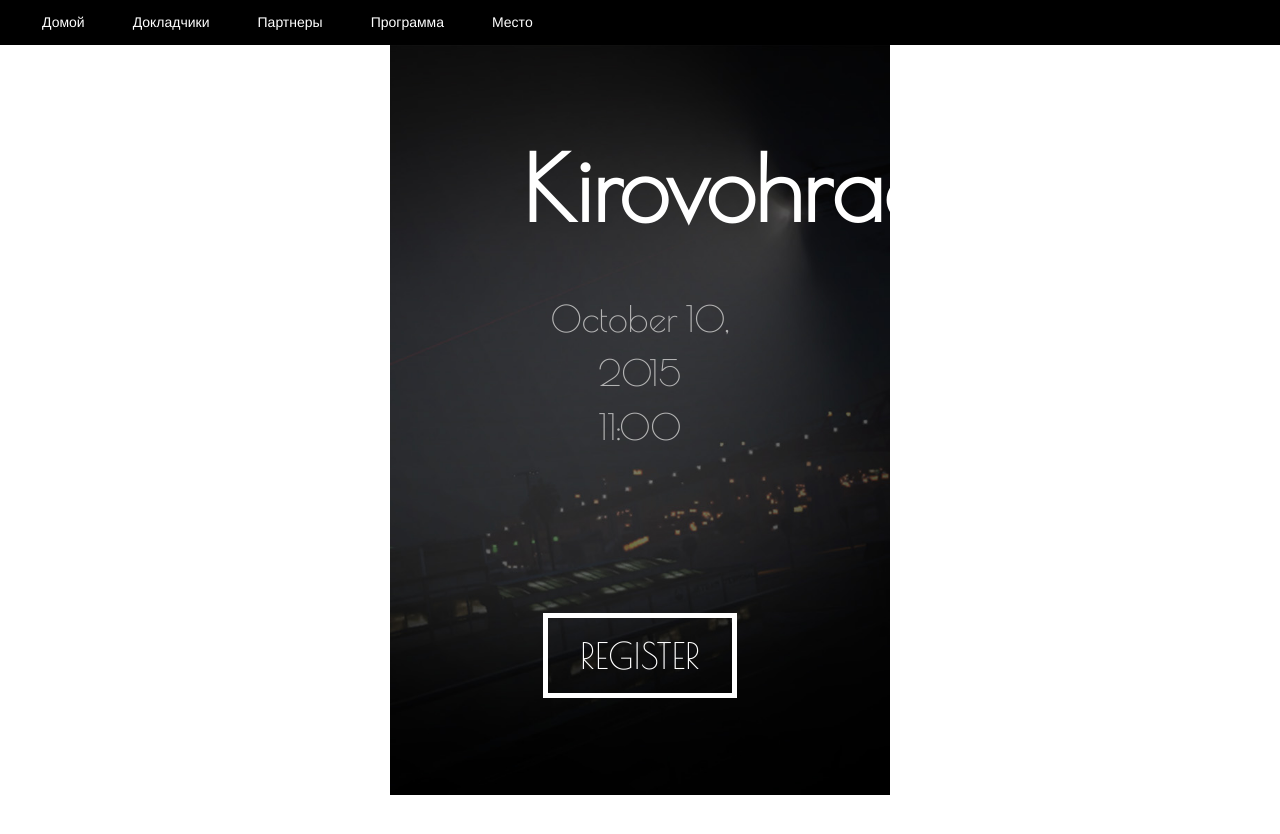
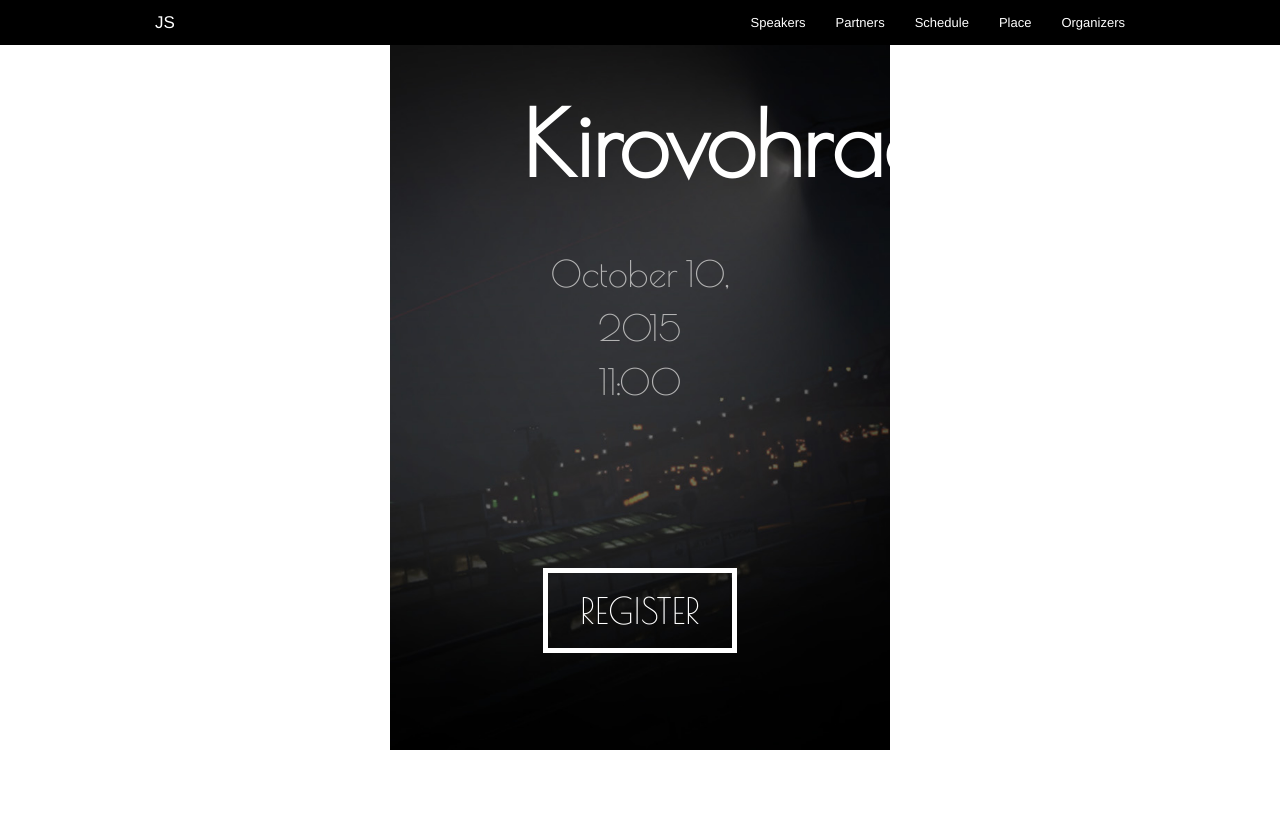
Before and after one commit to ghaiklor/kirovohradjs.com, a Jekyll site: the page built from index.html, in a window 1280 px wide and 900 px high. Shown: the top 834 px of the window. Built offline with Jekyll 4.4.1, drawn with Linux system fonts in a browser that asks for light colours.

Commit message:
Done simple navigation

```diff
--- a/_includes/navigation.html
+++ b/_includes/navigation.html
@@ -1,19 +1,48 @@
-<div data-magellan-expedition="fixed" class="navigation">
-  <dl class="sub-nav">
-    <dd data-magellan-arrival="build">
-      <a href="#home">Домой</a>
-    </dd>
-    <dd data-magellan-arrival="js">
-      <a href="#speakers">Докладчики</a>
-    </dd>
-    <dd data-magellan-arrival="js">
-      <a href="#partners">Партнеры</a>
-    </dd>
-    <dd data-magellan-arrival="js">
-      <a href="#schedule">Программа</a>
-    </dd>
-    <dd data-magellan-arrival="js">
-      <a href="#place">Место</a>
-    </dd>
-  </dl>
+<div class="sticky fixed contain-to-grid navigation">
+  <nav class="top-bar" data-topbar role="navigation">
+    <ul class="title-area">
+      <li class="name">
+        <h1>
+          <a href="/">JS</a>
+        </h1>
+      </li>
+      <li class="toggle-topbar menu-icon">
+        <a href="#">
+          <span></span>
+        </a>
+      </li>
+    </ul>
+
+    <section class="top-bar-section">
+      <ul class="right">
+        <li>
+          <a href="#speakers">
+            Speakers
+          </a>
+        </li>
+        <li>
+          <a href="#partners">
+            Partners
+          </a>
+        </li>
+        <li>
+          <a href="#schedule">
+            Schedule
+          </a>
+        </li>
+        <li>
+          <a href="#place">
+            Place
+          </a>
+        </li>
+        <li>
+          <a href="#organizers">
+            Organizers
+          </a>
+        </li>
+      </ul>
+
+      <ul class="left"></ul>
+    </section>
+  </nav>
 </div>
--- a/assets/css/styles.css
+++ b/assets/css/styles.css
@@ -97,12 +97,18 @@
   background-color: #000000;
 }
 
-div.navigation a {
+nav.top-bar {
+  background-color: #000000;
+}
+
+nav.top-bar .top-bar-section li a:not(.button) {
+  background-color: #000000;
   color: #FFFFFF;
 }
 
-div.navigation a:hover {
-  color: #B3B3B3;
+nav.top-bar .top-bar-section li a:not(.button):hover {
+  color: #000000;
+  background-color: #FFFFFF;
 }
 
 /* ORGANIZERS */
```
